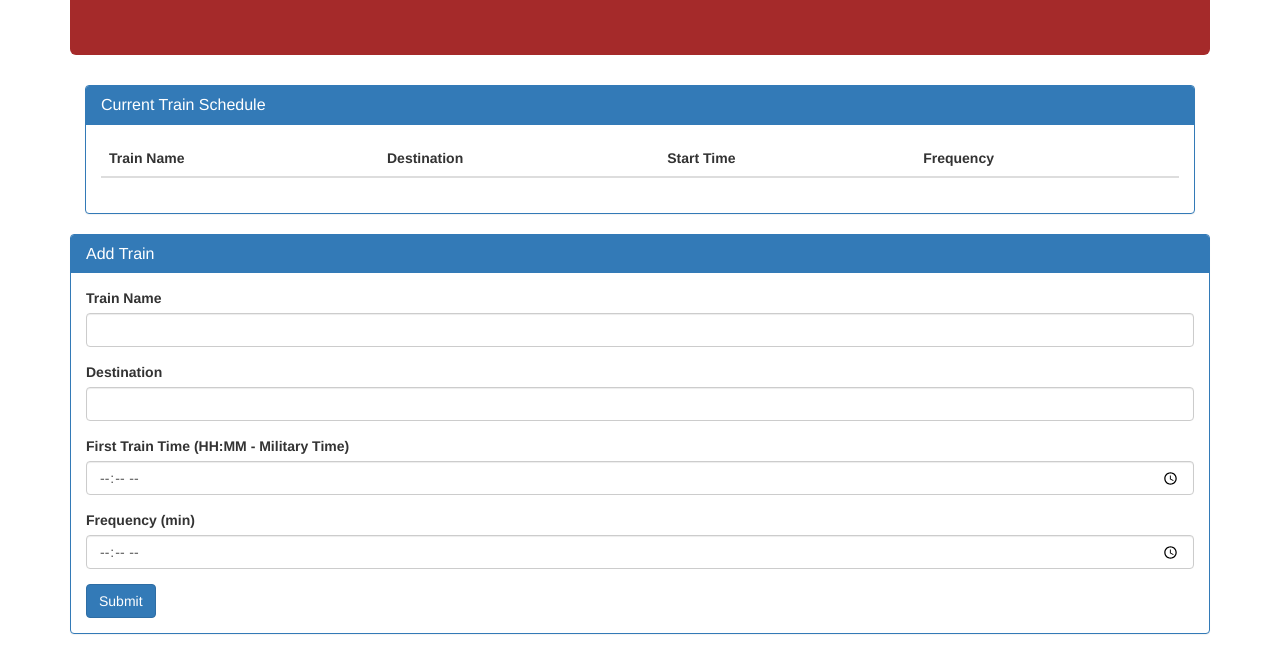
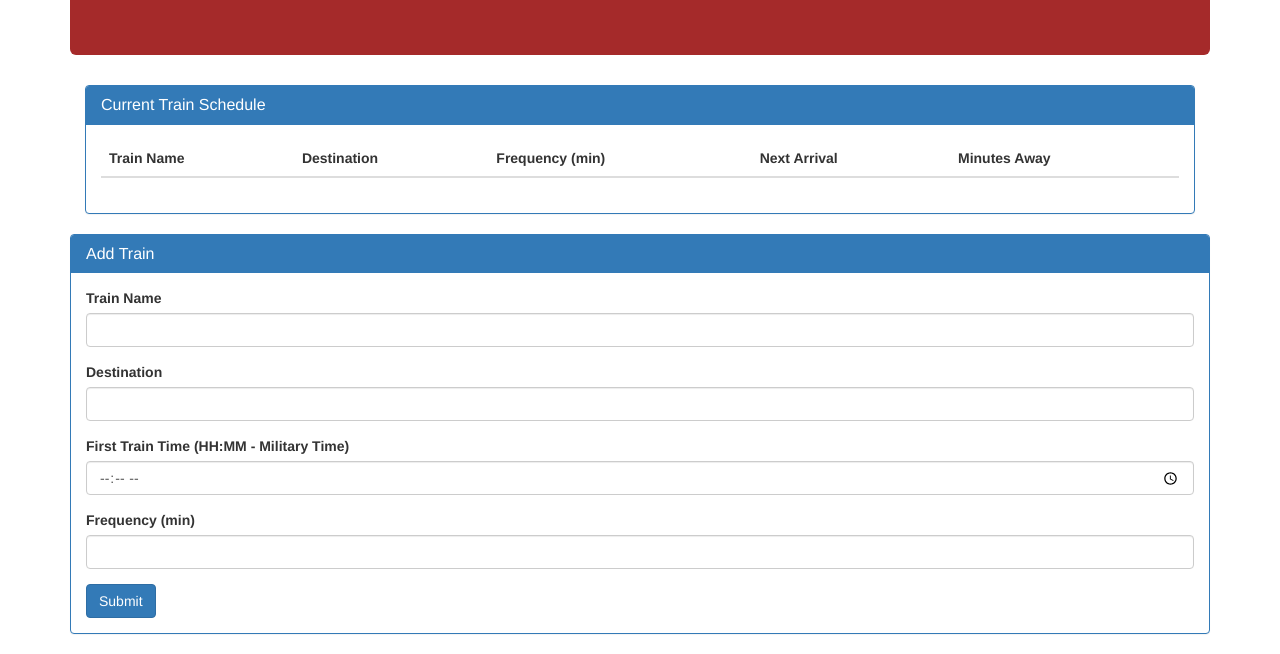
Before and after one commit to virus0071/Train.io, a plain HTML site: page index.html in a window 1280 px wide. Shown: the part 190-844 px from the top of the page. Drawn offline with nearby package versions, Linux system fonts and the light colour scheme; no server answers.

Commit message:
Update index.html

```diff
--- a/index.html
+++ b/index.html
@@ -40,8 +40,9 @@
                         <tr>
                             <th scope="col">Train Name</th>
                             <th scope="col">Destination</th>
-                            <th scope="col">Start Time</th>
-                            <th scope="col">Frequency</th>
+                            <th scope="col">Frequency (min)</th>
+                            <th scope="col">Next Arrival</th>
+                            <th scope="col">Minutes Away</th>
                         </tr>
                         </thead>
                         <tbody>
@@ -82,7 +83,7 @@
 
             <div class="form-group">
                 <label for="monthlyRate-input">Frequency (min)</label>
-                    <input class="form-control" id="freq-input" type="time">
+                    <input class="form-control" id="freq-input" type="number">
             </div>
 
             <button class="btn btn-primary" id="add-train" type="submit">Submit</button>
@@ -127,6 +128,11 @@
         var freqTd = $("<td>").text(snapshot.val().freq);
     }
 
+    var differTiming = moment().diff(moment.unix(start),"minutes");
+    var left = moment().diff(moment.unix(start),"minutes")% freq;
+    var away = freq - left;
+
+    var nextArrival = moment().add(away, "m").format("hh:mm A");
 
 
   $("#add-train").on("click", function(event){
@@ -159,7 +165,7 @@ database.ref().on("child_added", function(childsnapshot){
     time = childsnapshot.val().time;
     freq = childsnapshot.val().freq;
 
-    $("#train-list tbody").append("<tr><td>" + name + "</td><td>" + destination + "</td><td>" + time + "</td><td>" + freq + "</td></tr>")
+    $("#train-list tbody").append("<tr><td>" + name + "</td><td>" + destination + "</td><td>" + time + "</td><td>" + freq + "</td><td>" + nextArrival + "</td><td>" + away + "</td></tr>")
 
     }, function(errorObject){
       console.log("The read failed: " + errorObject.code);
```
